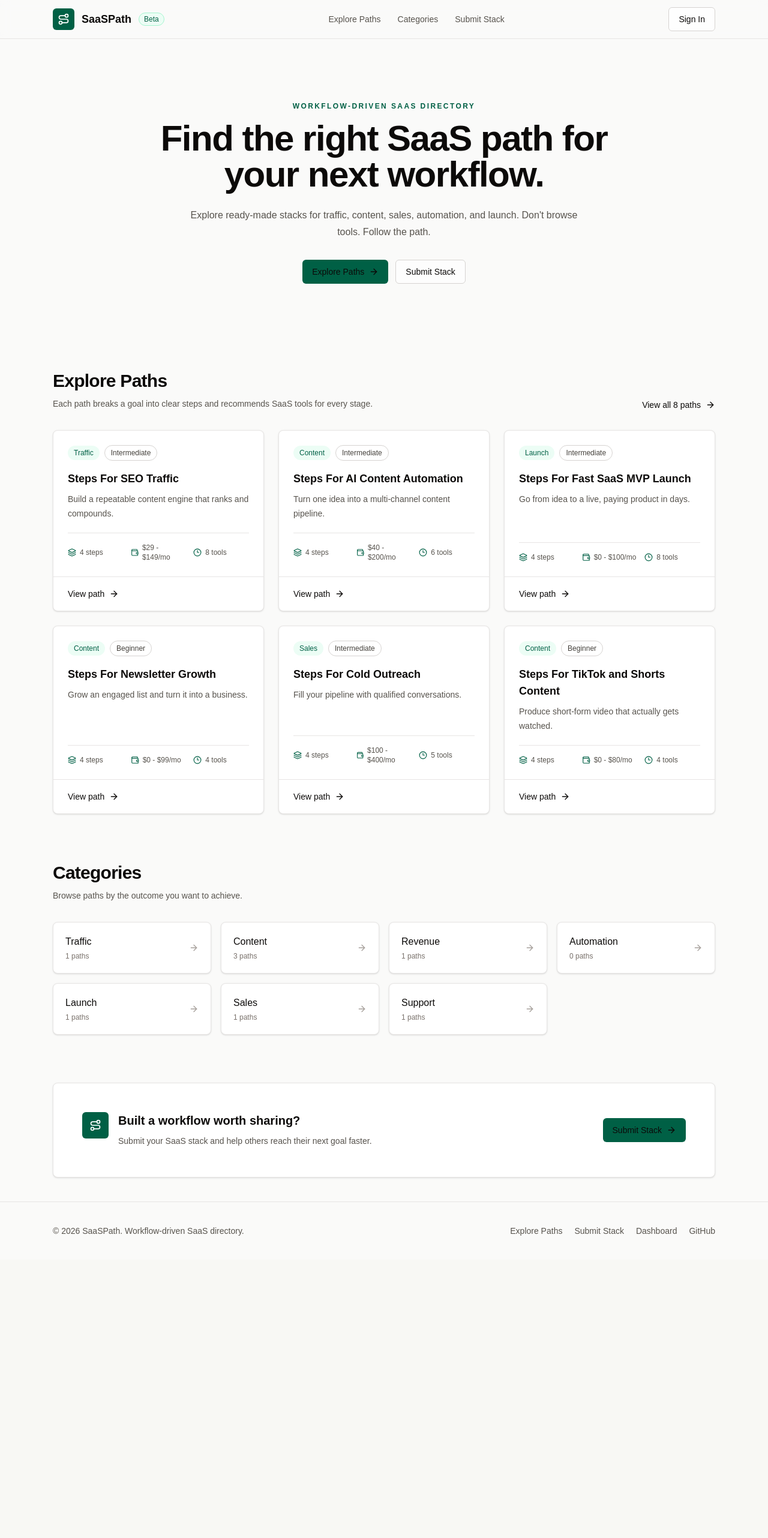
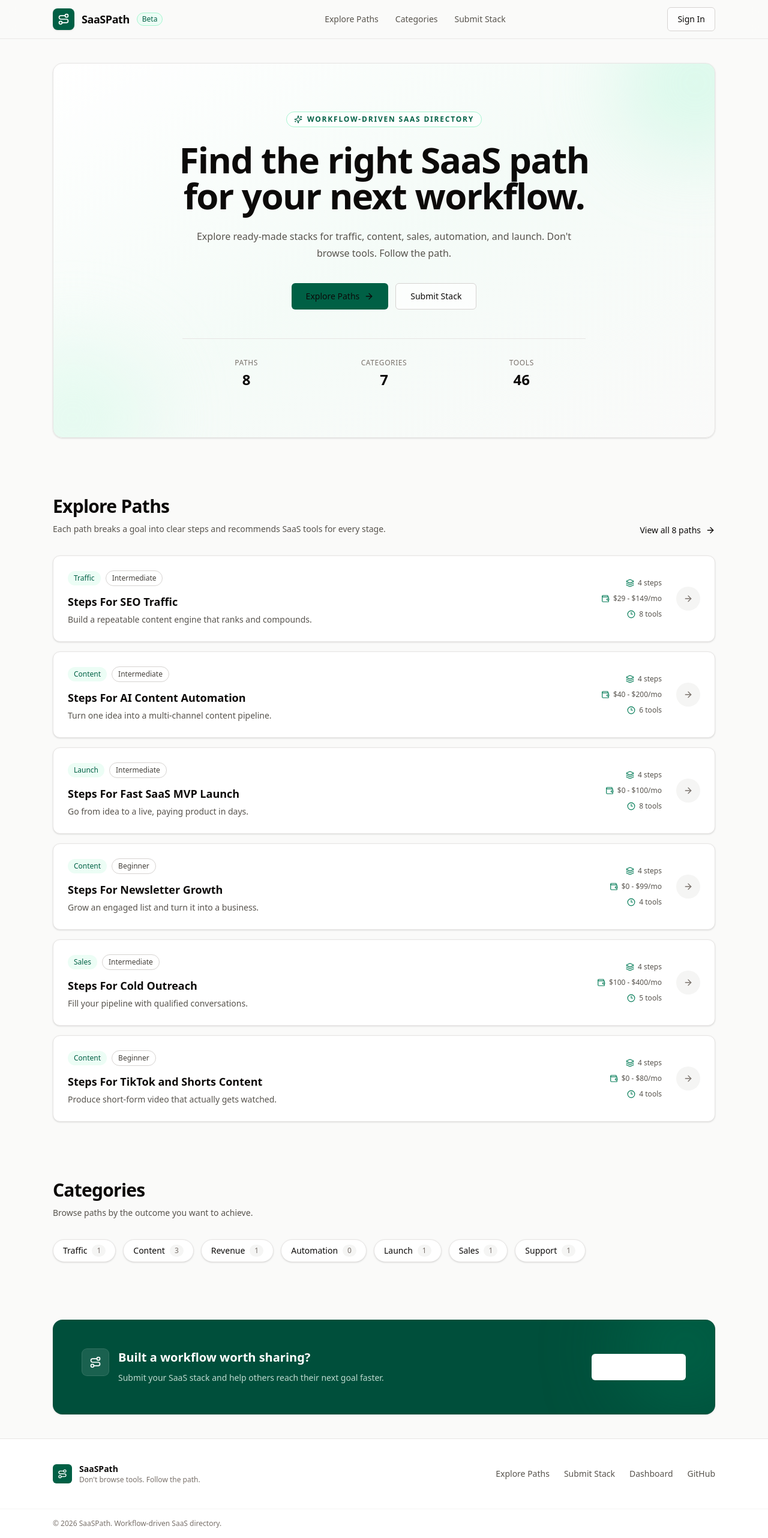
Before and after one commit to ethanhntt-gif/SaaSPath, a Next.js app: page / in a window 1280 px wide. Shown: the whole page at 60% size. Before the commit the page ends 2100 px from the top, so only its background shows below. Built offline with nearby package versions, Linux system fonts and the light colour scheme.

Commit message:
Redesign paths as list rows with polished visual styling
- Convert PathCard from grid card to horizontal list row

- Add gradient hero with stats, pill categories, and dark CTA sections

- Polish Header, Footer, and path detail page styling

- Improve global typography and selection styles

```diff
--- a/app/globals.css
+++ b/app/globals.css
@@ -20,10 +20,18 @@ body {
   margin: 0;
   background: var(--background);
   color: var(--foreground);
-  font-family: Arial, Helvetica, sans-serif;
+  font-family: ui-sans-serif, system-ui, -apple-system, "Segoe UI", Roboto, Helvetica, Arial,
+    sans-serif;
+  -webkit-font-smoothing: antialiased;
+  text-rendering: optimizeLegibility;
 }
 
 a {
   color: inherit;
   text-decoration: none;
 }
+
+::selection {
+  background: #176b5a;
+  color: #ffffff;
+}
--- a/app/page.tsx
+++ b/app/page.tsx
@@ -1,5 +1,5 @@
 import Link from "next/link";
-import { ArrowRight, Route } from "lucide-react";
+import { ArrowRight, Route, Sparkles } from "lucide-react";
 
 import { PathCard } from "@/components/PathCard";
 import { Button } from "@/components/ui/button";
@@ -9,12 +9,24 @@ export default function HomePage() {
   const featuredPaths = paths.slice(0, 6);
 
   return (
-    <div className="space-y-20">
-      <section className="py-16 text-center">
-        <p className="text-xs font-semibold uppercase tracking-[0.2em] text-emerald-800">
+    <div className="space-y-24">
+      <section className="relative overflow-hidden rounded-2xl border border-stone-200 bg-gradient-to-br from-white via-emerald-50/40 to-stone-50 px-6 py-16 text-center shadow-sm sm:px-12 sm:py-20">
+        <div
+          className="pointer-events-none absolute -right-24 -top-24 h-64 w-64 rounded-full bg-emerald-200/30 blur-3xl"
+          aria-hidden="true"
+        />
+        <div
+          className="pointer-events-none absolute -bottom-24 -left-24 h-64 w-64 rounded-full bg-emerald-100/40 blur-3xl"
+          aria-hidden="true"
+        />
+
+        <div className="relative">
+          <span className="inline-flex items-center gap-2 rounded-full border border-emerald-200 bg-white/70 px-3 py-1 text-xs font-semibold uppercase tracking-[0.15em] text-emerald-800 backdrop-blur-sm">
+            <Sparkles className="h-3.5 w-3.5" aria-hidden="true" />
             Workflow-driven SaaS directory
-        </p>
-        <h1 className="mx-auto mt-4 max-w-3xl text-4xl font-semibold tracking-tight text-stone-950 sm:text-6xl">
+          </span>
+
+          <h1 className="mx-auto mt-6 max-w-3xl text-4xl font-semibold tracking-tight text-stone-950 sm:text-6xl">
             Find the right SaaS path for your next workflow.
           </h1>
           <p className="mx-auto mt-6 max-w-2xl text-base leading-7 text-stone-600">
@@ -22,16 +34,38 @@ export default function HomePage() {
             Don't browse tools. Follow the path.
           </p>
 
-        <div className="mt-8 flex flex-col items-center justify-center gap-3 sm:flex-row">
-          <Button asChild>
+          <div className="mt-9 flex flex-col items-center justify-center gap-3 sm:flex-row">
+            <Button asChild className="h-11 px-6">
               <Link href="/paths">
                 Explore Paths
                 <ArrowRight className="h-4 w-4" aria-hidden="true" />
               </Link>
             </Button>
-          <Button asChild variant="outline">
+            <Button asChild variant="outline" className="h-11 px-6">
               <Link href="/submit-stack">Submit Stack</Link>
             </Button>
+          </div>
+
+          <dl className="mx-auto mt-12 grid max-w-2xl grid-cols-3 gap-4 border-t border-stone-200 pt-8">
+            <div>
+              <dt className="text-xs uppercase tracking-wider text-stone-500">Paths</dt>
+              <dd className="mt-1 text-2xl font-semibold text-stone-950">{paths.length}</dd>
+            </div>
+            <div>
+              <dt className="text-xs uppercase tracking-wider text-stone-500">Categories</dt>
+              <dd className="mt-1 text-2xl font-semibold text-stone-950">{categories.length}</dd>
+            </div>
+            <div>
+              <dt className="text-xs uppercase tracking-wider text-stone-500">Tools</dt>
+              <dd className="mt-1 text-2xl font-semibold text-stone-950">
+                {paths.reduce(
+                  (total, path) =>
+                    total + path.steps.reduce((sum, step) => sum + step.tools.length, 0),
+                  0,
+                )}
+              </dd>
+            </div>
+          </dl>
         </div>
       </section>
 
@@ -54,7 +88,7 @@ export default function HomePage() {
           </Link>
         </div>
 
-        <div className="mt-8 grid gap-6 md:grid-cols-2 lg:grid-cols-3">
+        <div className="mt-8 flex flex-col gap-4">
           {featuredPaths.map((path) => (
             <PathCard key={path.slug} path={path} />
           ))}
@@ -69,46 +103,43 @@ export default function HomePage() {
           Browse paths by the outcome you want to achieve.
         </p>
 
-        <div className="mt-8 grid gap-4 sm:grid-cols-2 lg:grid-cols-4">
+        <div className="mt-8 flex flex-wrap gap-3">
           {categories.map((category) => (
             <Link
               key={category}
               href={`/paths?category=${encodeURIComponent(category)}`}
-              className="group flex items-center justify-between rounded-lg border border-stone-200 bg-white p-5 shadow-sm transition-shadow hover:shadow-md"
+              className="group inline-flex items-center gap-2 rounded-full border border-stone-200 bg-white px-4 py-2 text-sm font-medium text-stone-700 shadow-sm transition-all hover:-translate-y-0.5 hover:border-emerald-300 hover:text-emerald-800 hover:shadow-md"
             >
-              <div>
-                <p className="font-medium text-stone-950 transition-colors group-hover:text-emerald-800">
               {category}
-                </p>
-                <p className="mt-1 text-xs text-stone-500">
-                  {getCategoryCount(category)} paths
-                </p>
-              </div>
-              <ArrowRight
-                className="h-4 w-4 text-stone-400 transition-colors group-hover:text-emerald-800"
-                aria-hidden="true"
-              />
+              <span className="rounded-full bg-stone-100 px-2 py-0.5 text-xs text-stone-500 transition-colors group-hover:bg-emerald-50 group-hover:text-emerald-700">
+                {getCategoryCount(category)}
+              </span>
             </Link>
           ))}
         </div>
       </section>
 
-      <section className="rounded-lg border border-stone-200 bg-white p-8 shadow-sm sm:p-12">
-        <div className="flex flex-col items-start gap-6 md:flex-row md:items-center md:justify-between">
+      <section className="relative overflow-hidden rounded-2xl border border-emerald-900/10 bg-emerald-900 p-8 text-white shadow-sm sm:p-12">
+        <div
+          className="pointer-events-none absolute -right-16 -top-16 h-56 w-56 rounded-full bg-emerald-700/40 blur-3xl"
+          aria-hidden="true"
+        />
+        <div className="relative flex flex-col items-start gap-6 md:flex-row md:items-center md:justify-between">
           <div className="flex items-start gap-4">
-            <span className="grid h-11 w-11 shrink-0 place-items-center rounded-md bg-emerald-800 text-white">
+            <span className="grid h-11 w-11 shrink-0 place-items-center rounded-lg bg-white/10 text-white ring-1 ring-white/20">
               <Route className="h-5 w-5" aria-hidden="true" />
             </span>
             <div>
-              <h2 className="text-xl font-semibold text-stone-950">
-                Built a workflow worth sharing?
-              </h2>
-              <p className="mt-2 max-w-xl text-sm leading-6 text-stone-600">
+              <h2 className="text-xl font-semibold">Built a workflow worth sharing?</h2>
+              <p className="mt-2 max-w-xl text-sm leading-6 text-emerald-50/80">
                 Submit your SaaS stack and help others reach their next goal faster.
               </p>
             </div>
           </div>
-          <Button asChild>
+          <Button
+            asChild
+            className="h-11 bg-white px-6 text-emerald-900 hover:bg-emerald-50"
+          >
             <Link href="/submit-stack">
               Submit Stack
               <ArrowRight className="h-4 w-4" aria-hidden="true" />
--- a/app/paths/page.tsx
+++ b/app/paths/page.tsx
@@ -29,7 +29,7 @@ export default async function PathsPage({ searchParams }: PathsPageProps) {
 
   return (
     <div className="space-y-10">
-      <header>
+      <header className="rounded-2xl border border-stone-200 bg-gradient-to-br from-white to-emerald-50/40 p-6 shadow-sm sm:p-8">
         <p className="text-xs font-semibold uppercase tracking-[0.2em] text-emerald-800">
           Explore Paths
         </p>
@@ -45,10 +45,10 @@ export default async function PathsPage({ searchParams }: PathsPageProps) {
         <Link
           href="/paths"
           className={cn(
-            "rounded-full border px-3 py-1.5 text-sm font-medium transition-colors",
+            "rounded-full border px-4 py-1.5 text-sm font-medium transition-all",
             !activeCategory
-              ? "border-emerald-800 bg-emerald-800 text-white"
-              : "border-stone-300 bg-white text-stone-700 hover:border-emerald-700 hover:text-emerald-800",
+              ? "border-emerald-800 bg-emerald-800 text-white shadow-sm"
+              : "border-stone-200 bg-white text-stone-700 hover:-translate-y-0.5 hover:border-emerald-300 hover:text-emerald-800 hover:shadow-sm",
           )}
         >
           All
@@ -58,10 +58,10 @@ export default async function PathsPage({ searchParams }: PathsPageProps) {
             key={item}
             href={`/paths?category=${encodeURIComponent(item)}`}
             className={cn(
-              "rounded-full border px-3 py-1.5 text-sm font-medium transition-colors",
+              "rounded-full border px-4 py-1.5 text-sm font-medium transition-all",
               activeCategory === item
-                ? "border-emerald-800 bg-emerald-800 text-white"
-                : "border-stone-300 bg-white text-stone-700 hover:border-emerald-700 hover:text-emerald-800",
+                ? "border-emerald-800 bg-emerald-800 text-white shadow-sm"
+                : "border-stone-200 bg-white text-stone-700 hover:-translate-y-0.5 hover:border-emerald-300 hover:text-emerald-800 hover:shadow-sm",
             )}
           >
             {item}
@@ -70,13 +70,13 @@ export default async function PathsPage({ searchParams }: PathsPageProps) {
       </nav>
 
       {visiblePaths.length > 0 ? (
-        <div className="grid gap-6 md:grid-cols-2 lg:grid-cols-3">
+        <div className="flex flex-col gap-4">
           {visiblePaths.map((path) => (
             <PathCard key={path.slug} path={path} />
           ))}
         </div>
       ) : (
-        <p className="rounded-lg border border-stone-200 bg-white p-8 text-center text-sm text-stone-600">
+        <p className="rounded-xl border border-stone-200 bg-white p-8 text-center text-sm text-stone-600">
           No paths found in this category yet.
         </p>
       )}
--- a/components/Footer.tsx
+++ b/components/Footer.tsx
@@ -1,4 +1,5 @@
 import Link from "next/link";
+import { Route } from "lucide-react";
 
 const footerLinks = [
   { href: "/paths", label: "Explore Paths" },
@@ -9,11 +10,19 @@ const footerLinks = [
 
 export function Footer() {
   return (
-    <footer className="border-t border-stone-200 bg-stone-50">
-      <div className="mx-auto flex min-h-24 w-full max-w-6xl flex-col gap-4 px-4 py-6 text-sm text-stone-600 sm:px-6 md:flex-row md:items-center md:justify-between">
-        <p>&copy; 2026 SaaSPath. Workflow-driven SaaS directory.</p>
+    <footer className="border-t border-stone-200 bg-white">
+      <div className="mx-auto flex w-full max-w-6xl flex-col gap-6 px-4 py-10 sm:px-6 md:flex-row md:items-center md:justify-between">
+        <div className="flex items-center gap-3">
+          <span className="grid h-8 w-8 place-items-center rounded-md bg-emerald-800 text-white">
+            <Route className="h-4 w-4" aria-hidden="true" />
+          </span>
+          <div>
+            <p className="text-sm font-semibold text-stone-950">SaaSPath</p>
+            <p className="text-xs text-stone-500">Don't browse tools. Follow the path.</p>
+          </div>
+        </div>
 
-        <nav className="flex flex-wrap items-center gap-x-5 gap-y-2 font-medium">
+        <nav className="flex flex-wrap items-center gap-x-6 gap-y-2 text-sm font-medium text-stone-600">
           {footerLinks.map((item) => (
             <Link
               key={item.href}
@@ -27,6 +36,12 @@ export function Footer() {
           ))}
         </nav>
       </div>
+
+      <div className="border-t border-stone-100">
+        <p className="mx-auto w-full max-w-6xl px-4 py-4 text-xs text-stone-500 sm:px-6">
+          &copy; 2026 SaaSPath. Workflow-driven SaaS directory.
+        </p>
+      </div>
     </footer>
   );
 }
--- a/components/Header.tsx
+++ b/components/Header.tsx
@@ -11,13 +11,13 @@ const navItems = [
 
 export function Header() {
   return (
-    <header className="sticky top-0 z-50 border-b border-stone-200 bg-stone-50/85 backdrop-blur-sm">
+    <header className="sticky top-0 z-50 border-b border-stone-200/80 bg-stone-50/80 backdrop-blur-md">
       <div className="mx-auto flex h-16 w-full max-w-6xl items-center justify-between px-4 sm:px-6">
-        <Link href="/" className="flex items-center gap-3 font-semibold text-stone-950">
-          <span className="grid h-9 w-9 place-items-center rounded-md bg-emerald-800 text-white">
+        <Link href="/" className="group flex items-center gap-3 font-semibold text-stone-950">
+          <span className="grid h-9 w-9 place-items-center rounded-lg bg-emerald-800 text-white shadow-sm transition-transform group-hover:scale-105">
             <Route className="h-5 w-5" aria-hidden="true" />
           </span>
-          <span className="text-lg">SaaSPath</span>
+          <span className="text-lg tracking-tight">SaaSPath</span>
           <span className="rounded-full border border-emerald-200 bg-emerald-50 px-2 py-0.5 text-xs font-medium text-emerald-800">
             Beta
           </span>
@@ -28,7 +28,7 @@ export function Header() {
             <Link
               key={item.href}
               href={item.href}
-              className="transition-colors hover:text-emerald-800"
+              className="relative transition-colors hover:text-emerald-800"
             >
               {item.label}
             </Link>
--- a/components/PathCard.tsx
+++ b/components/PathCard.tsx
@@ -2,7 +2,6 @@ import Link from "next/link";
 import { ArrowRight, Clock3, Layers, Wallet } from "lucide-react";
 
 import { Badge } from "@/components/ui/badge";
-import { Card } from "@/components/ui/card";
 import type { Path } from "@/lib/types";
 
 type PathCardProps = {
@@ -13,46 +12,45 @@ export function PathCard({ path }: PathCardProps) {
   const toolCount = path.steps.reduce((total, step) => total + step.tools.length, 0);
 
   return (
-    <Card className="flex h-full flex-col transition-shadow hover:shadow-md">
-      <div className="flex flex-1 flex-col p-6">
-        <div className="flex items-center gap-2">
+    <Link
+      href={`/paths/${path.slug}`}
+      className="group flex flex-col gap-4 rounded-xl border border-stone-200 bg-white p-5 shadow-sm transition-all hover:-translate-y-0.5 hover:border-emerald-300 hover:shadow-lg hover:shadow-emerald-900/5 sm:flex-row sm:items-center sm:gap-6 sm:p-6"
+    >
+      <div className="flex min-w-0 flex-1 flex-col gap-3">
+        <div className="flex flex-wrap items-center gap-2">
           <Badge>{path.category}</Badge>
           <Badge variant="outline">{path.difficulty}</Badge>
         </div>
 
-        <h3 className="mt-4 text-lg font-semibold text-stone-950">
-          <Link href={`/paths/${path.slug}`} className="transition-colors hover:text-emerald-800">
+        <div className="min-w-0">
+          <h3 className="text-lg font-semibold text-stone-950 transition-colors group-hover:text-emerald-800">
             {path.name}
-          </Link>
           </h3>
+          <p className="mt-1 line-clamp-2 text-sm leading-6 text-stone-600">{path.tagline}</p>
+        </div>
+      </div>
 
-        <p className="mt-2 flex-1 text-sm leading-6 text-stone-600">{path.tagline}</p>
-
-        <dl className="mt-5 grid grid-cols-3 gap-3 border-t border-stone-200 pt-4 text-xs text-stone-600">
+      <dl className="flex shrink-0 flex-wrap items-center gap-x-5 gap-y-2 text-xs text-stone-600 sm:flex-col sm:items-end sm:gap-y-2.5">
         <div className="flex items-center gap-1.5">
-            <Layers className="h-3.5 w-3.5 text-emerald-800" aria-hidden="true" />
-            <span>{path.steps.length} steps</span>
+          <Layers className="h-3.5 w-3.5 text-emerald-700" aria-hidden="true" />
+          <dt className="sr-only">Steps</dt>
+          <dd>{path.steps.length} steps</dd>
         </div>
         <div className="flex items-center gap-1.5">
-            <Wallet className="h-3.5 w-3.5 text-emerald-800" aria-hidden="true" />
-            <span>{path.estimatedCost}</span>
+          <Wallet className="h-3.5 w-3.5 text-emerald-700" aria-hidden="true" />
+          <dt className="sr-only">Estimated cost</dt>
+          <dd>{path.estimatedCost}</dd>
         </div>
         <div className="flex items-center gap-1.5">
-            <Clock3 className="h-3.5 w-3.5 text-emerald-800" aria-hidden="true" />
-            <span>{toolCount} tools</span>
+          <Clock3 className="h-3.5 w-3.5 text-emerald-700" aria-hidden="true" />
+          <dt className="sr-only">Tools</dt>
+          <dd>{toolCount} tools</dd>
         </div>
       </dl>
-      </div>
 
-      <div className="border-t border-stone-200 px-6 py-4">
-        <Link
-          href={`/paths/${path.slug}`}
-          className="inline-flex items-center gap-2 text-sm font-medium text-emerald-800 transition-colors hover:text-emerald-900"
-        >
-          View path
+      <span className="hidden h-10 w-10 shrink-0 place-items-center rounded-full bg-stone-100 text-stone-500 transition-colors group-hover:bg-emerald-800 group-hover:text-white sm:grid">
         <ArrowRight className="h-4 w-4" aria-hidden="true" />
+      </span>
     </Link>
-      </div>
-    </Card>
   );
 }
```
Also changed, not shown: app/paths/[slug]/page.tsx (+31 -20 lines). Lines whose indentation alone changed are shown as unchanged.
